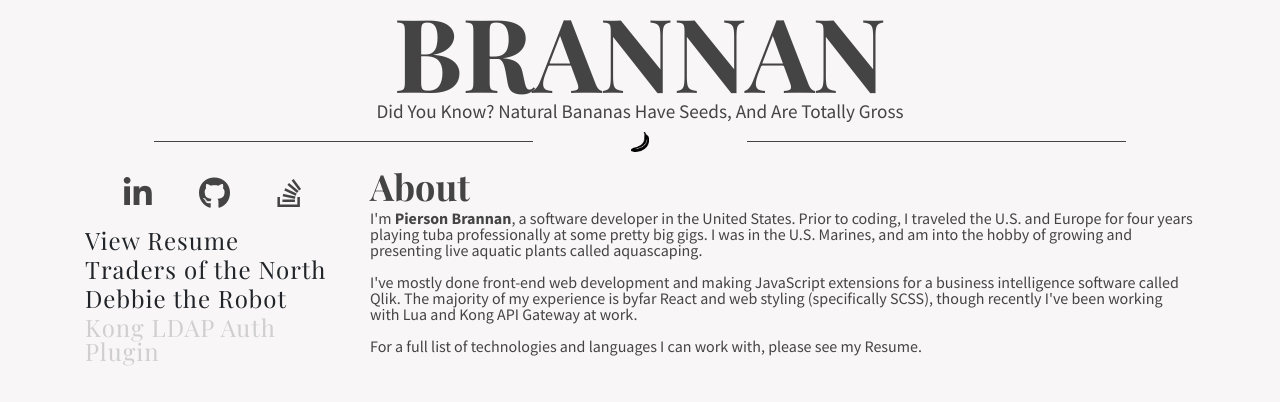
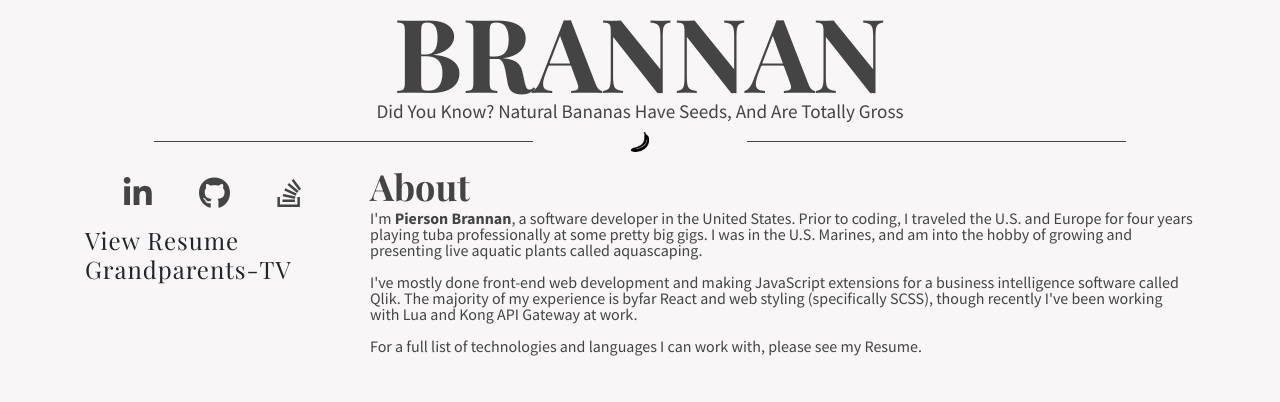
Before and after one commit to bananabrann/bananabrann.com, a React (Create React App) app: page / in a window 1280 px wide. Shown: the top 402 px of the page. Built offline with nearby package versions, Linux system fonts and the light colour scheme; a web font is replaced by a local one.

Commit message:
Add gtv link

```diff
--- a/src/Components/Home/Home.js
+++ b/src/Components/Home/Home.js
@@ -13,6 +13,7 @@ const DOCUMENT_TITLE = "bananabrann - Home";
 // FIXME - Links append to local instead of redirect.
 const LINK_DEBBIE = "https://github.com/bananabrann/debbie"
 const LINK_RESUME = "/resume";
+const LINK_GTV = "http://gtv.bananabrann.com";
 const LINK_TRADERS ="http://traders.bananabrann.com";
 
 const bank = [
@@ -104,6 +105,14 @@ class Home extends React.Component {
                                     </Row>
 
                                     <Row className="left-nav-item">
+                                        <a href={LINK_GTV}>
+                                            <h4 className="link">
+                                                Grandparents-TV
+                                            </h4>
+                                        </a>
+                                    </Row>
+
+                                    {/* <Row className="left-nav-item">
                                         <a href={LINK_TRADERS}>
                                             <h4 className="link">
                                                 Traders of the North
@@ -125,7 +134,7 @@ class Home extends React.Component {
                                                 Kong LDAP Auth Plugin
                                             </p>
                                         </h4>
-                                    </Row>
+                                    </Row> */}
                                 </Col>
                             </Row>
                         </Col>
```
